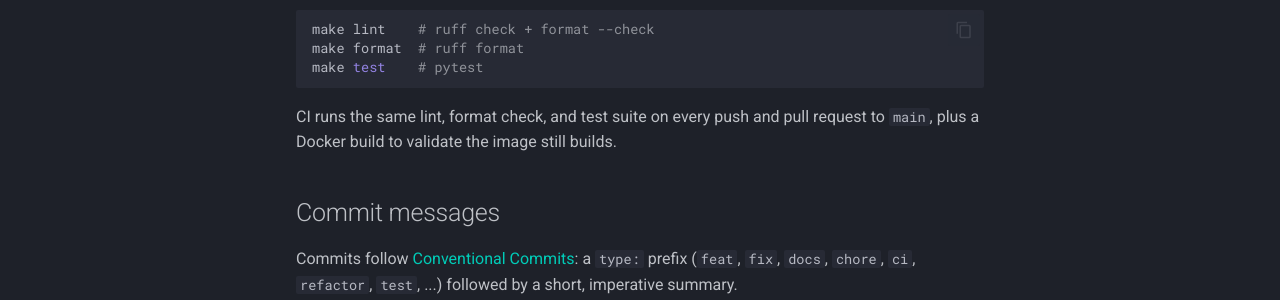
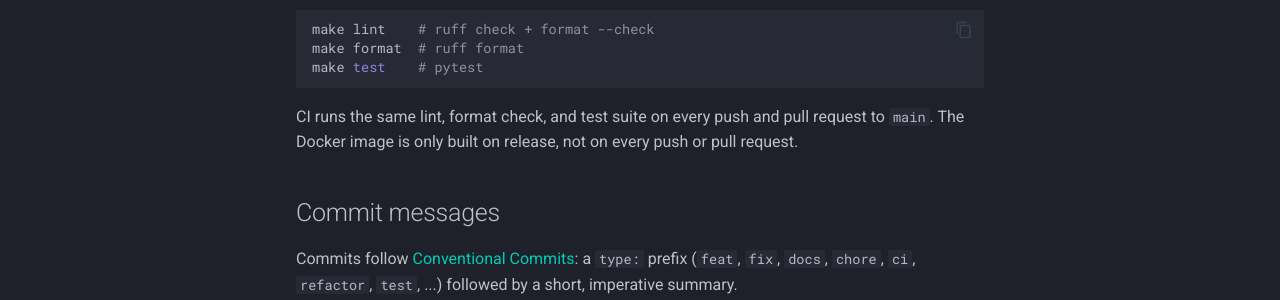
Before and after one commit to andersonviudes/legendarr, an MkDocs documentation site: the page built from docs/contributing.md, in a window 1280 px wide and 1275 px high. Shown: the part 438-738 px from the top of the window. Built offline with MkDocs 1.6.1 and Material for MkDocs 9.7.7, drawn with Linux system fonts in a browser that asks for light colours; comment, search, counter and statistics services are not loaded.

Commit message:
ci: only build the Docker image on release, not on every push/PR
Docker build was running on every push and pull request to main just to
validate the image still builds. Move it to only run when a GitHub Release
is published, so PR checks stay lint+test only.

````diff
--- a/docs/contributing.md
+++ b/docs/contributing.md
@@ -17,7 +17,7 @@ make test    # pytest
 ```
 
 CI runs the same lint, format check, and test suite on every push and pull request to
-`main`, plus a Docker build to validate the image still builds.
+`main`. The Docker image is only built on release, not on every push or pull request.
 
 ## Commit messages
 
````
Also changed, not shown: 1 other file.
